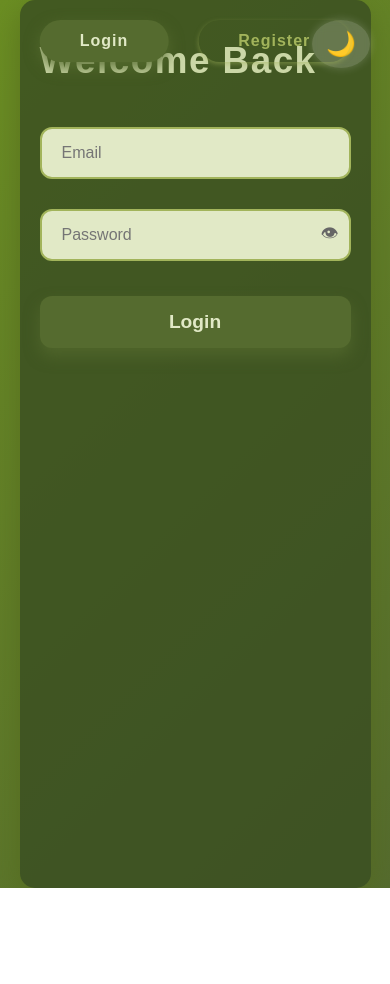
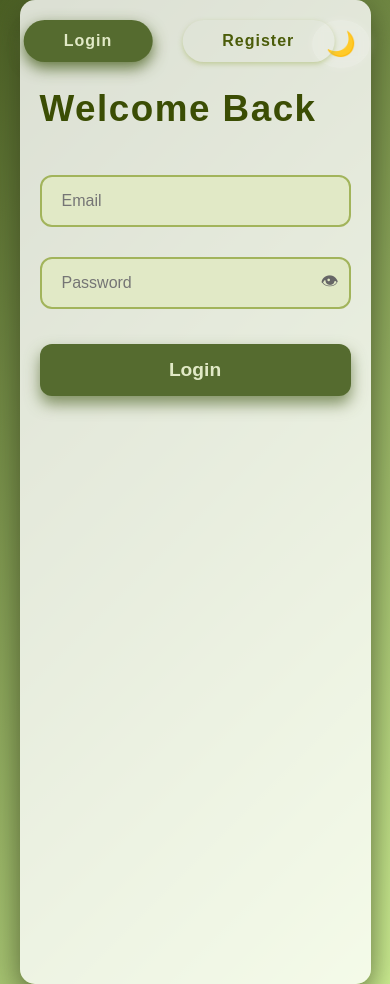
Before and after one commit to amrit100612/Login-Page, a plain HTML site: page Login/index.html in a window 390 px wide. Before the commit the page ends 888 px from the top, so only its background shows below. Drawn offline with Linux system fonts and the light colour scheme.

Commit message:
improve form colors and mobile responsiveness for login/register page

```diff
--- a/Login/style.css
+++ b/Login/style.css
@@ -5,7 +5,7 @@
   font-family: 'Poppins', sans-serif;
 }
 body {
-  background: linear-gradient(135deg, #6b8e23, #556b2f);
+  background: linear-gradient(135deg, #4b5f24, #cbec91);
   min-height: 100vh;
   display: flex;
   justify-content: center;
@@ -98,13 +98,13 @@ body.dark .toggle-password:hover {
   display: flex;
   width: 850px;
   border-radius: 20px;
-  background: #394d21cc;
-  box-shadow: 0 10px 30px rgba(83, 104, 26, 0.7);
+  background: #ffffffcc;
+  box-shadow: 0 10px 30px rgba(50, 58, 27, 0.7);
   overflow: hidden;
   transition: box-shadow 0.3s ease-in-out;
 }
 .container:hover {
-  box-shadow: 0 15px 40px rgba(120, 138, 53, 0.9);
+  box-shadow: 0 15px 40px rgba(46, 59, 0, 0.9);
 }
 .form-container {
   flex: 1;
@@ -115,7 +115,7 @@ body.dark .toggle-password:hover {
   font-weight: 700;
   font-size: 2.3rem;
   margin-bottom: 30px;
-  color: #cbd7a7;
+  color: #3b4d04;
   letter-spacing: 1.5px;
 }
 input {
@@ -164,7 +164,7 @@ input[type='submit']:hover {
   font-weight: 600;
   font-size: 1rem;
   letter-spacing: 1px;
-  color: #a2b45b;
+  color: #4b5c09;
   background: transparent;
   cursor: pointer;
   transition: color 0.3s, background 0.3s;
@@ -188,9 +188,11 @@ input[type='submit']:hover {
     border-radius: 15px;
   }
   .form-container {
+    margin-top: 3rem;
     padding: 40px 20px;
   }
   .toggle-btns {
     top: 20px;
+    margin-left: -1em;
   }
 }
```
